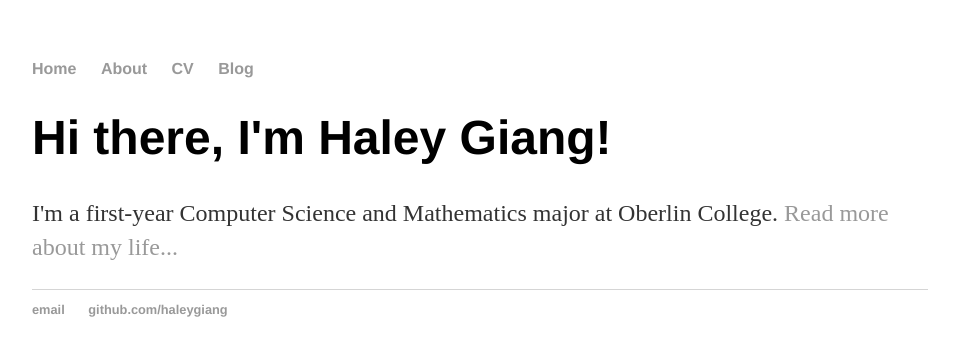
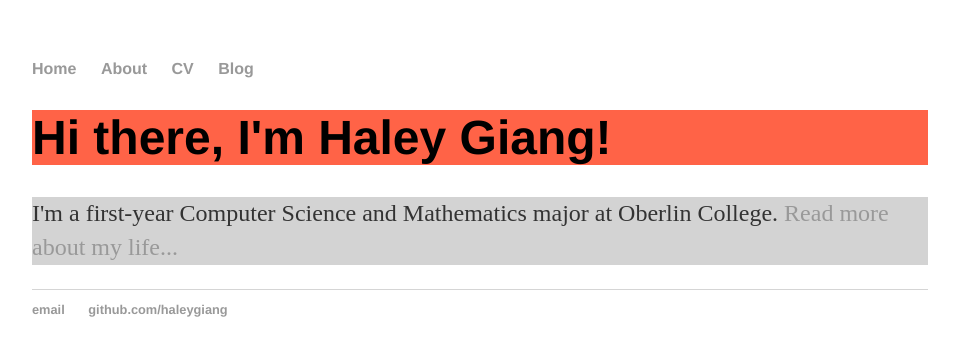
Before and after one commit to haleygiang/haleygiang.github.io, a Jekyll site: the page built from index.html, in a window 1280 px wide. Shown: the top 356 px of the page, without its empty margins (160-1119 px from the left). Built offline with Jekyll 4.4.1, drawn with Linux system fonts in a browser that asks for light colours.

Commit message:
Update main.css

```diff
--- a/css/main.css
+++ b/css/main.css
@@ -22,11 +22,13 @@ a:hover {
 h1 {
     font-size: 3em;
     font-family:'Helvetica', 'Arial', 'Sans-Serif';
+    background-color: tomato;
 }
 p {
     font-size: 1.5em;
     line-height: 1.4em;
     color: #333;
+    background-color: lightgray;
 }
 footer {
     border-top: 1px solid #d5d5d5;
```
